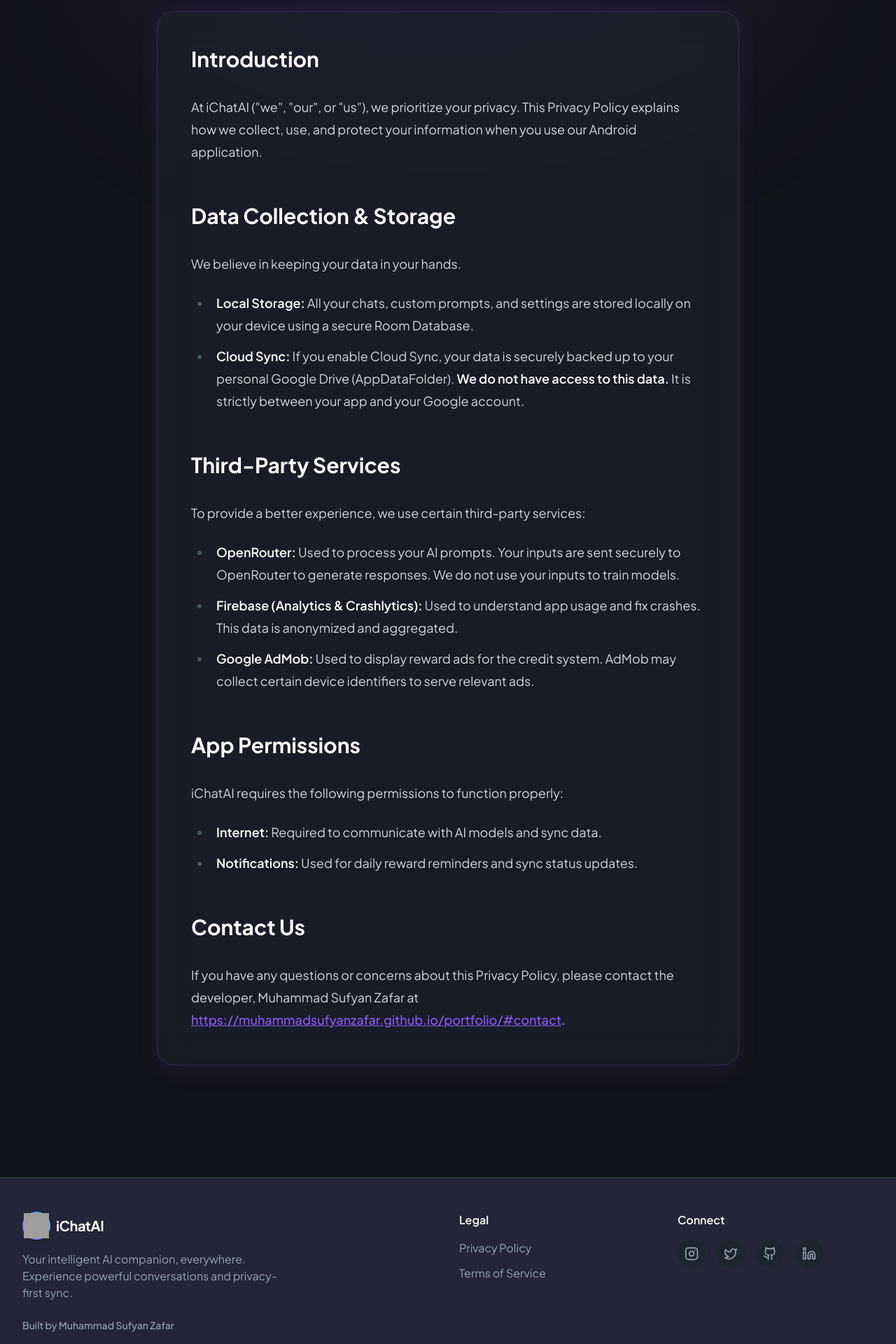
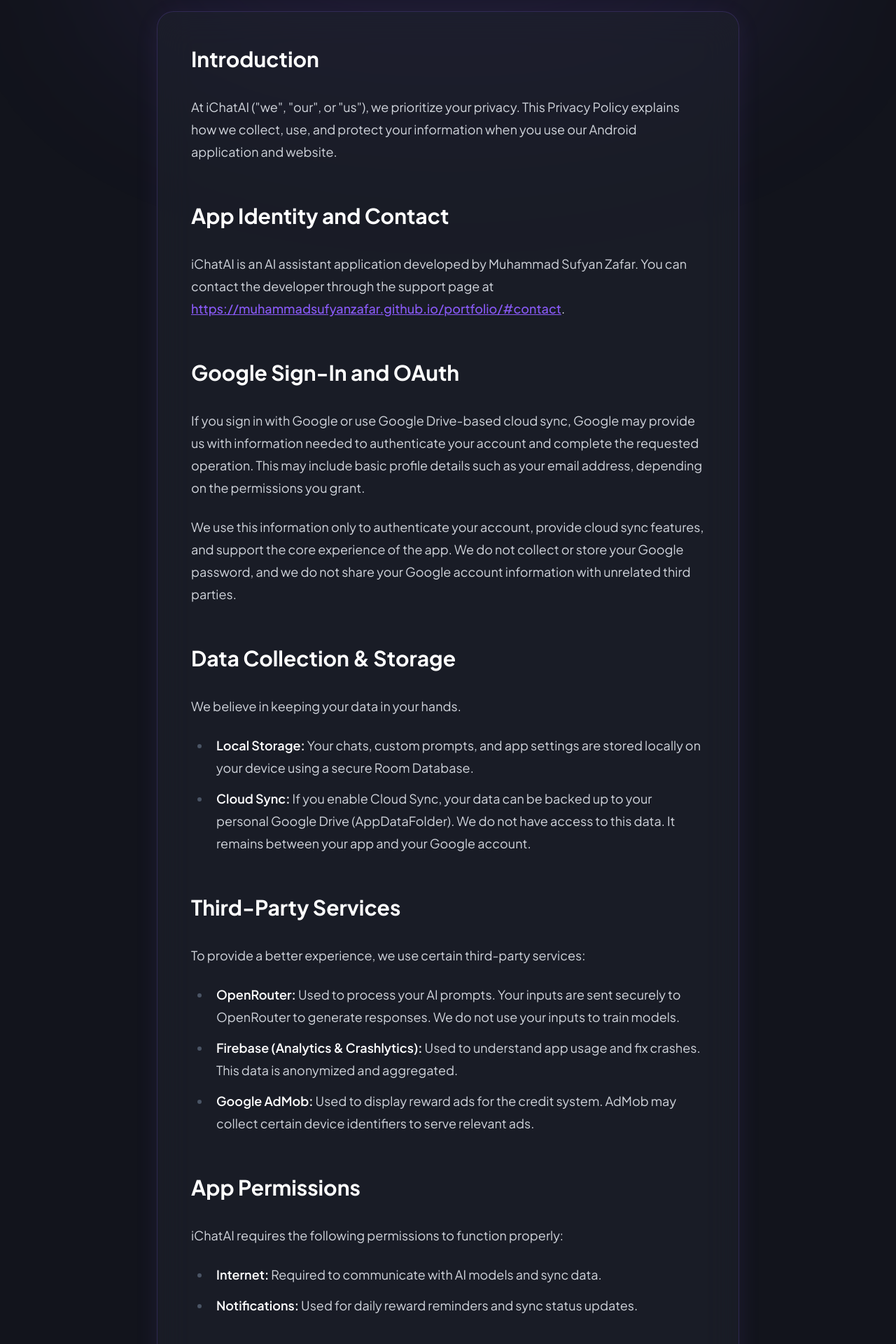
Before and after one commit to muhammadsufyanzafar/ichatai-website, a React (Vite) app: page /privacy in a window 1280 px wide. Shown: the part 260-2180 px from the top of the page at 70% size. Built offline with nearby package versions, Linux system fonts and the light colour scheme; grey boxes are pictures that could not be loaded.

Commit message:
Perform some minor changes

```diff
--- a/src/components/footer.tsx
+++ b/src/components/footer.tsx
@@ -15,11 +15,14 @@
               <span className="font-bold text-xl tracking-tight">iChatAI</span>
             </Link>
             <p className="text-muted-foreground max-w-sm mb-6">
-              Your intelligent AI companion, everywhere. Experience powerful conversations and privacy-first sync.
+              Your intelligent AI companion, everywhere. Experience powerful conversations, secure sign-in support, and privacy-first sync.
             </p>
-            <p className="text-sm text-muted-foreground font-medium">
+            <p className="text-sm text-muted-foreground font-medium mb-2">
               Built by Muhammad Sufyan Zafar
             </p>
+            <a href="https://muhammadsufyanzafar.github.io/portfolio/#contact" className="text-sm font-medium text-primary hover:underline">
+              Support contact
+            </a>
           </div>
 
           <div>
--- a/src/components/sections/hero.tsx
+++ b/src/components/sections/hero.tsx
@@ -1,33 +1,31 @@
 import { motion } from 'framer-motion';
-import { Play, Sparkles, Shield, Cpu, Cloud } from 'lucide-react';
+import { Sparkles, Shield, Cpu, Cloud, ArrowRight } from 'lucide-react';
 
 export function Hero() {
   return (
     <section className="relative min-h-[100dvh] pt-32 pb-20 flex items-center justify-center overflow-hidden">
       <div className="max-w-7xl mx-auto px-4 sm:px-6 lg:px-8 relative z-10 w-full">
         <div className="grid grid-cols-1 lg:grid-cols-2 gap-16 items-center">
-
           <motion.div
             initial={{ opacity: 0, x: -50 }}
             animate={{ opacity: 1, x: 0 }}
-            transition={{ duration: 0.8, ease: "easeOut" }}
+            transition={{ duration: 0.8, ease: 'easeOut' }}
             className="text-left"
           >
             <div className="inline-flex items-center gap-2 px-4 py-2 rounded-full glass-card border-primary/30 mb-8">
               <Sparkles className="w-4 h-4 text-primary" />
-              <span className="text-sm font-medium text-foreground">✦ Powered by Advanced AI</span>
+              <span className="text-sm font-medium text-foreground">Google verification ready • iChatAI</span>
             </div>
 
             <h1 className="text-5xl md:text-7xl font-extrabold tracking-tight mb-6 leading-tight">
-              Your Intelligent <br/>
+              iChatAI<br />
               <span className="text-transparent bg-clip-text bg-gradient-to-r from-primary via-secondary to-primary bg-300% animate-gradient">
-                AI Companion
-              </span><br/>
-              Everywhere.
+                AI assistant for chatting, learning, and productivity
+              </span>
             </h1>
 
-            <p className="text-lg md:text-xl text-muted-foreground mb-10 max-w-xl leading-relaxed">
-              Experience powerful AI conversations, secure cloud synchronization, custom prompt libraries, and a privacy-first experience—all in one beautifully designed Android app.
+            <p className="text-lg md:text-xl text-muted-foreground mb-8 max-w-xl leading-relaxed">
+              iChatAI is an Android application that helps users chat with AI, organize ideas, explore prompts, and manage private cloud sync securely. iChatAI is designed for everyday conversations, personal assistance, and simple productivity tasks while keeping user data transparent and protected.
             </p>
 
             <div className="flex flex-col sm:flex-row gap-4">
@@ -38,32 +36,40 @@
                 Download on Huawei AppGallery
               </a>
               <a
-                href="#features"
-                className="inline-flex justify-center items-center px-8 py-4 rounded-full glass-card hover:bg-white/10 dark:hover:bg-white/5 transition-all text-foreground font-semibold"
+                href="/privacy"
+                className="inline-flex justify-center items-center px-8 py-4 rounded-full glass-card hover:bg-white/10 dark:hover:bg-white/5 transition-all text-foreground font-semibold gap-2"
               >
-                Learn More
+                View Privacy Policy <ArrowRight className="w-4 h-4" />
               </a>
-              <button
-                className="inline-flex justify-center items-center px-8 py-4 rounded-full border border-border hover:bg-muted transition-all text-foreground font-semibold gap-2"
-              >
-                <Play className="w-5 h-5 fill-current" /> Watch Demo
-              </button>
+            </div>
+
+            <div className="mt-8 rounded-3xl border border-border/70 bg-card/70 p-6 shadow-lg backdrop-blur">
+              <div className="flex items-center gap-2 text-sm font-semibold text-foreground">
+                <Shield className="w-4 h-4 text-primary" />
+                Verification essentials
+              </div>
+              <div className="mt-4 grid gap-3 sm:grid-cols-2 text-sm text-muted-foreground">
+                <div><span className="font-semibold text-foreground">App name:</span> iChatAI</div>
+                <div><span className="font-semibold text-foreground">Developer:</span> Muhammad Sufyan Zafar</div>
+                <div><span className="font-semibold text-foreground">Website:</span> <a href="https://ichatai-website.is-cool.dev/" className="text-primary hover:underline">ichatai-website.is-cool.dev</a></div>
+                <div><span className="font-semibold text-foreground">Support:</span> <a href="https://muhammadsufyanzafar.github.io/portfolio/#contact" className="text-primary hover:underline">Developer contact</a></div>
+                <div><span className="font-semibold text-foreground">Purpose:</span> AI assistant for chatting, learning, and productivity</div>
+                <div><span className="font-semibold text-foreground">Policies:</span> <a href="/privacy" className="text-primary hover:underline">Privacy</a> and <a href="/terms" className="text-primary hover:underline">Terms</a></div>
+              </div>
             </div>
           </motion.div>
 
           <motion.div
             initial={{ opacity: 0, scale: 0.8 }}
             animate={{ opacity: 1, scale: 1 }}
-            transition={{ duration: 1, delay: 0.2, type: "spring" }}
+            transition={{ duration: 1, delay: 0.2, type: 'spring' }}
             className="relative h-[600px] hidden lg:block"
           >
-            {/* Phone Mockup Frame */}
             <div className="absolute top-1/2 left-1/2 -translate-x-1/2 -translate-y-1/2 w-[300px] h-[600px] rounded-[3rem] border-[8px] border-card bg-background shadow-2xl overflow-hidden z-20">
               <div className="absolute top-0 w-full h-8 bg-card flex justify-center items-end pb-1">
                 <div className="w-24 h-5 bg-background rounded-b-xl"></div>
               </div>
 
-              {/* App UI Simulation */}
               <div className="p-4 pt-12 h-full flex flex-col gap-4 bg-gradient-to-b from-background to-card">
                 <div className="glass-card p-4 rounded-2xl animate-pulse-slow">
                   <div className="w-8 h-8 rounded-full bg-primary/20 mb-2"></div>
@@ -82,10 +88,9 @@
               </div>
             </div>
 
-            {/* Floating Elements */}
             <motion.div
               animate={{ y: [-10, 10, -10] }}
-              transition={{ repeat: Infinity, duration: 4, ease: "easeInOut" }}
+              transition={{ repeat: Infinity, duration: 4, ease: 'easeInOut' }}
               className="absolute top-20 right-10 z-30 glass-card p-4 rounded-2xl flex items-center gap-3 shadow-xl"
             >
               <Shield className="text-success w-6 h-6" />
@@ -97,7 +102,7 @@
 
             <motion.div
               animate={{ y: [10, -10, 10] }}
-              transition={{ repeat: Infinity, duration: 5, ease: "easeInOut" }}
+              transition={{ repeat: Infinity, duration: 5, ease: 'easeInOut' }}
               className="absolute bottom-40 -left-10 z-30 glass-card p-4 rounded-2xl flex items-center gap-3 shadow-xl"
             >
               <Cloud className="text-secondary w-6 h-6" />
@@ -109,7 +114,7 @@
 
             <motion.div
               animate={{ y: [-15, 15, -15], rotate: [0, 5, -5, 0] }}
-              transition={{ repeat: Infinity, duration: 6, ease: "easeInOut" }}
+              transition={{ repeat: Infinity, duration: 6, ease: 'easeInOut' }}
               className="absolute top-1/2 -right-12 z-30 glass-card p-4 rounded-2xl flex items-center gap-3 shadow-xl"
             >
               <Cpu className="text-primary w-6 h-6" />
@@ -119,7 +124,6 @@
               </div>
             </motion.div>
 
-            {/* Behind Phone Glow */}
             <div className="absolute top-1/2 left-1/2 -translate-x-1/2 -translate-y-1/2 w-[400px] h-[400px] bg-primary/30 rounded-full blur-[100px] z-10 animate-pulse-slow"></div>
           </motion.div>
         </div>
--- a/src/pages/privacy.tsx
+++ b/src/pages/privacy.tsx
@@ -5,7 +5,6 @@
   return (
     <Layout>
       <div className="pt-32 pb-20 relative">
-        {/* Background glow */}
         <div className="absolute top-0 left-1/2 -translate-x-1/2 w-[1000px] h-[400px] bg-primary/10 rounded-[100%] blur-[120px] pointer-events-none" />
 
         <div className="max-w-4xl mx-auto px-4 sm:px-6 lg:px-8 relative z-10">
@@ -15,12 +14,25 @@
             transition={{ duration: 0.6 }}
           >
             <h1 className="text-4xl md:text-5xl font-bold mb-6">Privacy Policy</h1>
-            <p className="text-muted-foreground mb-12 text-lg">Last updated: July 2026</p>
+            <p className="text-muted-foreground mb-12 text-lg">Last updated: August 2026</p>
 
             <div className="prose prose-lg dark:prose-invert max-w-none glass-card p-8 md:p-12 rounded-3xl">
               <h2>Introduction</h2>
               <p>
-                At iChatAI ("we", "our", or "us"), we prioritize your privacy. This Privacy Policy explains how we collect, use, and protect your information when you use our Android application.
+                At iChatAI (&quot;we&quot;, &quot;our&quot;, or &quot;us&quot;), we prioritize your privacy. This Privacy Policy explains how we collect, use, and protect your information when you use our Android application and website.
+              </p>
+
+              <h2>App Identity and Contact</h2>
+              <p>
+                iChatAI is an AI assistant application developed by Muhammad Sufyan Zafar. You can contact the developer through the support page at <a href="https://muhammadsufyanzafar.github.io/portfolio/#contact" className="text-primary hover:underline">https://muhammadsufyanzafar.github.io/portfolio/#contact</a>.
+              </p>
+
+              <h2>Google Sign-In and OAuth</h2>
+              <p>
+                If you sign in with Google or use Google Drive-based cloud sync, Google may provide us with information needed to authenticate your account and complete the requested operation. This may include basic profile details such as your email address, depending on the permissions you grant.
+              </p>
+              <p>
+                We use this information only to authenticate your account, provide cloud sync features, and support the core experience of the app. We do not collect or store your Google password, and we do not share your Google account information with unrelated third parties.
               </p>
 
               <h2>Data Collection & Storage</h2>
@@ -28,8 +40,8 @@
                 We believe in keeping your data in your hands.
               </p>
               <ul>
-                <li><strong>Local Storage:</strong> All your chats, custom prompts, and settings are stored locally on your device using a secure Room Database.</li>
-                <li><strong>Cloud Sync:</strong> If you enable Cloud Sync, your data is securely backed up to your personal Google Drive (AppDataFolder). <strong>We do not have access to this data.</strong> It is strictly between your app and your Google account.</li>
+                <li><strong>Local Storage:</strong> Your chats, custom prompts, and app settings are stored locally on your device using a secure Room Database.</li>
+                <li><strong>Cloud Sync:</strong> If you enable Cloud Sync, your data can be backed up to your personal Google Drive (AppDataFolder). We do not have access to this data. It remains between your app and your Google account.</li>
               </ul>
 
               <h2>Third-Party Services</h2>
@@ -49,9 +61,7 @@
 
               <h2>Contact Us</h2>
               <p>
-                If you have any questions or concerns about this Privacy Policy, please contact the developer, Muhammad Sufyan Zafar at <a href="https://muhammadsufyanzafar.github.io/portfolio/#contact" className="text-primary hover:underline">
-                  https://muhammadsufyanzafar.github.io/portfolio/#contact
-                </a>.
+                If you have any questions or concerns about this Privacy Policy, please contact the developer, Muhammad Sufyan Zafar, at <a href="https://muhammadsufyanzafar.github.io/portfolio/#contact" className="text-primary hover:underline">https://muhammadsufyanzafar.github.io/portfolio/#contact</a>.
               </p>
             </div>
           </motion.div>
```
Also changed, not shown: index.html (+7 -6 lines), public/404.html (added, +16 -0 lines), src/main.tsx (+8 -0 lines), src/pages/terms.tsx (+7 -3 lines).
